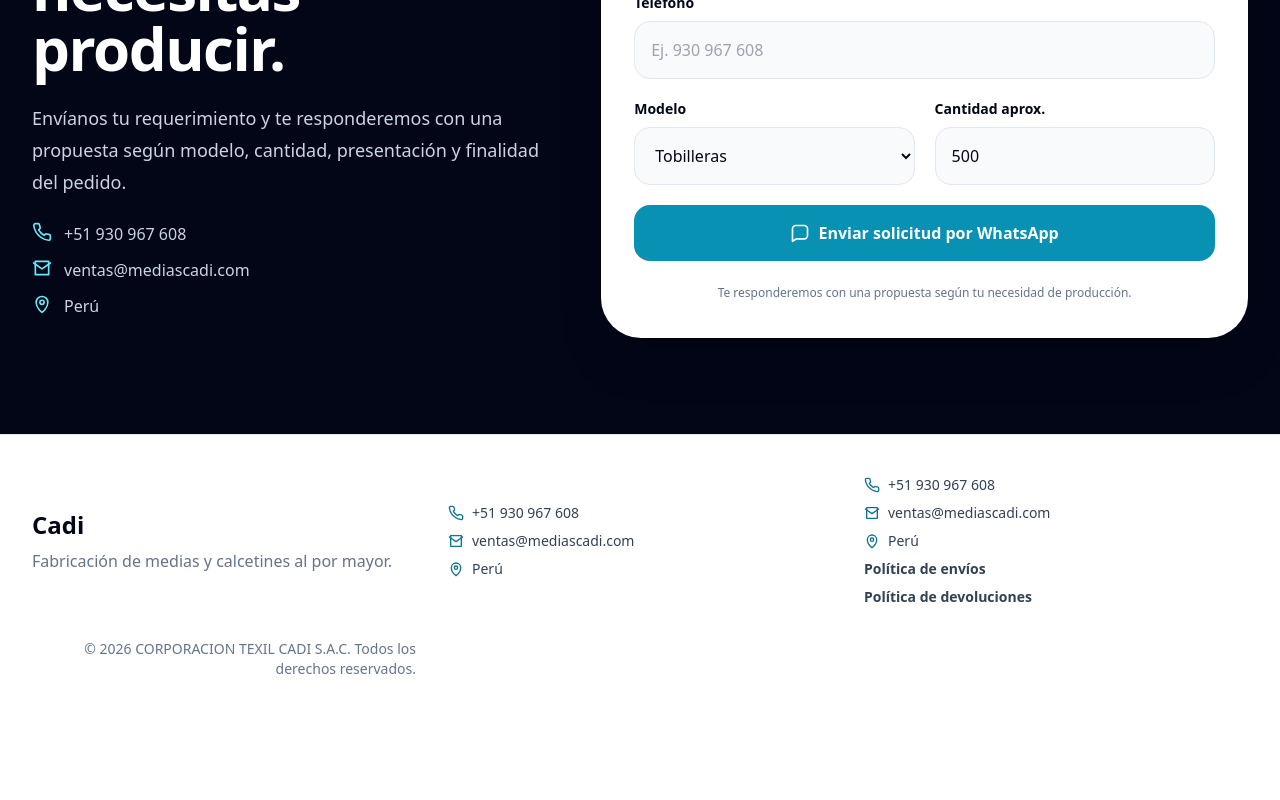
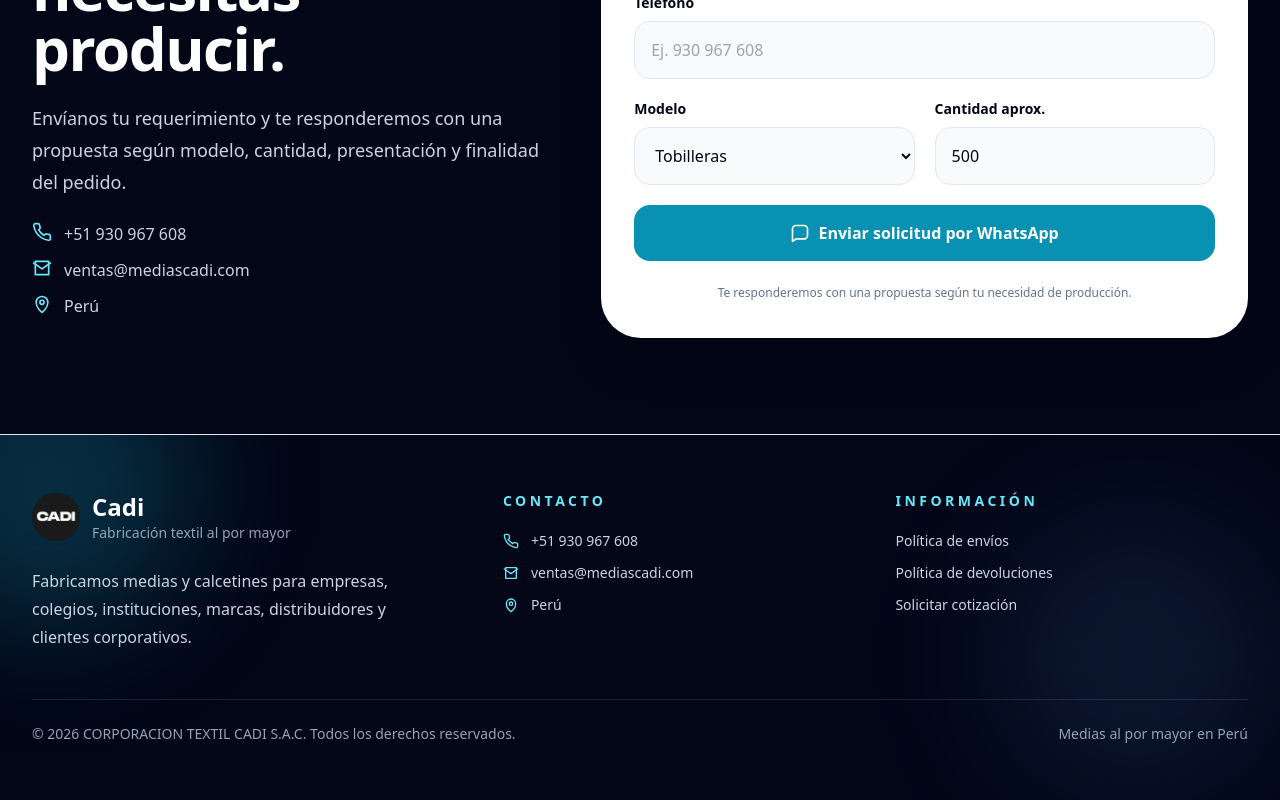
Before and after one commit to CADIshop/medias-cadi, a React (Vite) app: page / in a window 1280 px wide. Shown: the part 5931-6731 px from the top of the page. Before the commit the page ends 6650 px from the top, so only its background shows below. Built offline with nearby package versions, Linux system fonts and the light colour scheme.

Commit message:
Update App.jsx

```diff
--- a/src/App.jsx
+++ b/src/App.jsx
@@ -794,62 +794,88 @@ export default function LandingMediasMayoristas() {
         </section>
       </main>
 
-      <footer className="border-t border-slate-200 bg-white px-5 py-10 md:px-8">
-        <div className="mx-auto grid max-w-7xl gap-8 md:grid-cols-3 md:items-center">
+     <footer className="relative overflow-hidden border-t border-slate-200 bg-slate-950 px-5 py-14 text-white md:px-8">
+  <div className="pointer-events-none absolute -left-24 -top-24 h-72 w-72 rounded-full bg-cyan-400/20 blur-3xl" />
+  <div className="pointer-events-none absolute bottom-0 right-0 h-72 w-72 rounded-full bg-blue-400/10 blur-3xl" />
+
+  <div className="relative mx-auto grid max-w-7xl gap-10 md:grid-cols-[1.1fr_0.9fr_0.9fr] md:items-start">
+    <div>
+      <div className="flex items-center gap-3">
+        <img
+          src="/logo-medias-cadi.png"
+          alt="Logo Cadi"
+          className="h-12 w-12 rounded-xl object-contain"
+        />
         <div>
           <p className="text-2xl font-black">Cadi</p>
-            <p className="mt-2 text-slate-500">
-              Fabricación de medias y calcetines al por mayor.
+          <p className="text-sm text-slate-400">
+            Fabricación textil al por mayor
+          </p>
+        </div>
+      </div>
+
+      <p className="mt-6 max-w-sm leading-7 text-slate-300">
+        Fabricamos medias y calcetines para empresas, colegios, instituciones,
+        marcas, distribuidores y clientes corporativos.
       </p>
     </div>
 
-          <div className="grid gap-2 text-sm text-slate-700">
-            <span className="flex items-center gap-2">
-              <I type="phone" className="h-4 w-4 text-cyan-700" />
+    <div>
+      <p className="mb-5 text-sm font-black uppercase tracking-[0.25em] text-cyan-300">
+        Contacto
+      </p>
+
+      <div className="grid gap-3 text-sm text-slate-300">
+        <span className="flex items-center gap-3">
+          <I type="phone" className="h-4 w-4 shrink-0 text-cyan-300" />
           +51 930 967 608
         </span>
-            <span className="flex items-center gap-2">
-              <I type="mail" className="h-4 w-4 text-cyan-700" />
+
+        <span className="flex items-center gap-3">
+          <I type="mail" className="h-4 w-4 shrink-0 text-cyan-300" />
           ventas@mediascadi.com
         </span>
-            <span className="flex items-center gap-2">
-              <I type="pin" className="h-4 w-4 text-cyan-700" />
+
+        <span className="flex items-center gap-3">
+          <I type="pin" className="h-4 w-4 shrink-0 text-cyan-300" />
           Perú
         </span>
       </div>
+    </div>
 
-          <div className="grid gap-2 text-sm text-slate-700">
-  <span className="flex items-center gap-2">
-    <I type="phone" className="h-4 w-4 text-cyan-700" />
-    +51 930 967 608
-  </span>
-  <span className="flex items-center gap-2">
-    <I type="mail" className="h-4 w-4 text-cyan-700" />
-    ventas@mediascadi.com
-  </span>
-  <span className="flex items-center gap-2">
-    <I type="pin" className="h-4 w-4 text-cyan-700" />
-    Perú
-  </span>
+    <div>
+      <p className="mb-5 text-sm font-black uppercase tracking-[0.25em] text-cyan-300">
+        Información
+      </p>
 
+      <div className="grid gap-3 text-sm">
         <a
           href="/politica-de-envios.html"
-    className="font-semibold text-slate-700 hover:text-cyan-700"
+          className="text-slate-300 transition hover:text-cyan-300"
         >
           Política de envíos
         </a>
 
         <a
           href="/politica-de-devoluciones.html"
-    className="font-semibold text-slate-700 hover:text-cyan-700"
+          className="text-slate-300 transition hover:text-cyan-300"
         >
           Política de devoluciones
         </a>
+
+        <a
+          href="#cotizacion"
+          className="text-slate-300 transition hover:text-cyan-300"
+        >
+          Solicitar cotización
+        </a>
+      </div>
+    </div>
   </div>
 
-          <div className="text-sm text-slate-500 md:text-right">
-            © 2026 CORPORACION TEXIL CADI S.A.C. Todos los derechos reservados.
-          </div>
+  <div className="relative mx-auto mt-12 flex max-w-7xl flex-col gap-3 border-t border-white/10 pt-6 text-sm text-slate-400 md:flex-row md:items-center md:justify-between">
+    <p>© 2026 CORPORACION TEXTIL CADI S.A.C. Todos los derechos reservados.</p>
+    <p>Medias al por mayor en Perú</p>
   </div>
 </footer>
 
```
Lines whose indentation alone changed are shown as unchanged.
